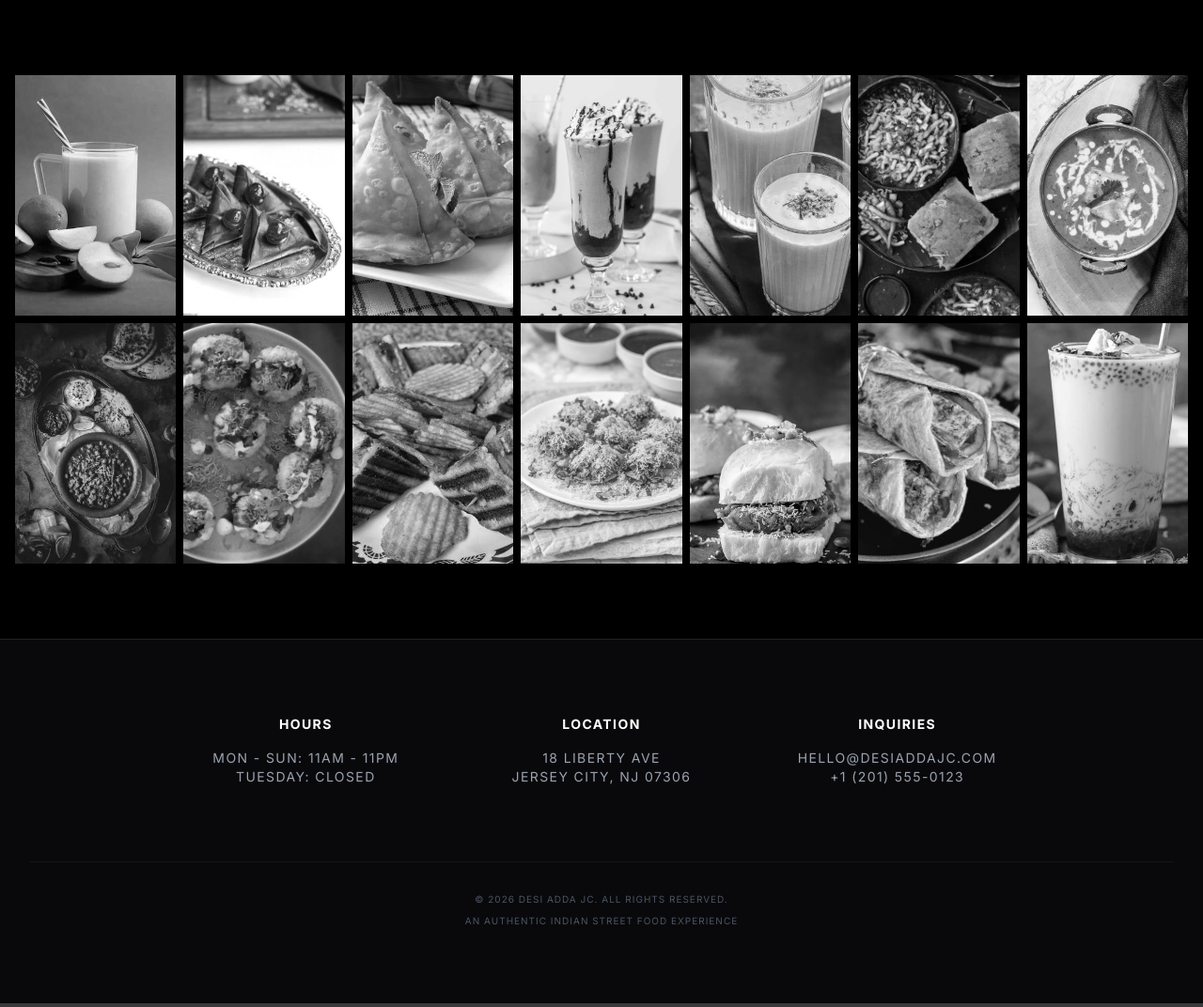
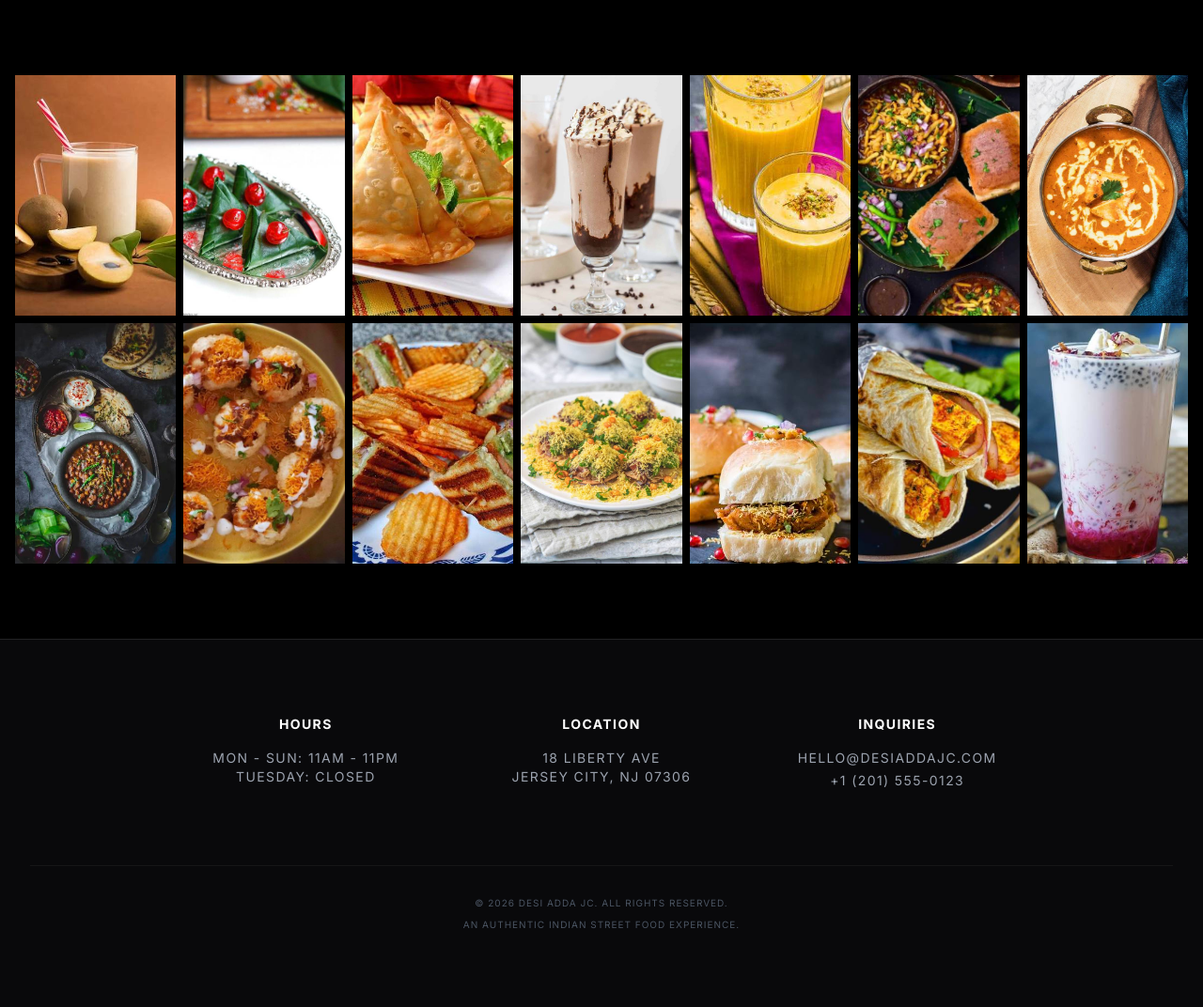
Before and after one commit to ananjara/desi-adda-web, a Flask app: page / in a window 1280 px wide. Shown: the part 800-1872 px from the top of the page at 94% size. Run offline with Flask 3, Linux system fonts and the light colour scheme; some libraries are stand-ins or nearby versions.

Commit message:
UI Changes

```diff
--- a/templates/index.html
+++ b/templates/index.html
@@ -13,8 +13,7 @@
 </head>
 <body class="bg-black text-white antialiased">
 
-    <nav class="fixed top-0 left-0 w-full z-40 flex justify-between items-center px-8 pt-10 pb-6 bg-gradient-to-b from-black/90 to-transparent">
-        <div class="flex items-center space-x-5 w-1/3">
+<nav id="topNav" class="fixed top-0 left-0 w-full z-40 flex justify-between items-center px-8 pt-10 pb-6 bg-gradient-to-b from-black/90 to-transparent transition-all duration-500 transform translate-y-0 opacity-100">        <div class="flex items-center space-x-5 w-1/3">
             <a href="https://www.instagram.com/desiadda_fastfood/" target="_blank" class="hover:text-pink-500 transition-all duration-300">
                 <svg class="w-6 h-6" fill="currentColor" viewBox="0 0 24 24"><path d="M12 2.163c3.204 0 3.584.012 4.85.07 3.252.148 4.771 1.691 4.919 4.919.058 1.265.069 1.645.069 4.849 0 3.205-.012 3.584-.069 4.849-.149 3.225-1.664 4.771-4.919 4.919-1.266.058-1.644.07-4.85.07-3.204 0-3.584-.012-4.849-.07-3.26-.149-4.771-1.699-4.919-4.92-.058-1.265-.07-1.644-.07-4.849 0-3.204.013-3.583.07-4.849.149-3.227 1.664-4.771 4.919-4.919 1.266-.057 1.645-.069 4.849-.069zm0-2.163c-3.259 0-3.667.014-4.947.072-4.358.2-6.78 2.618-6.98 6.98-.059 1.281-.073 1.689-.073 4.948 0 3.259.014 3.668.072 4.948.2 4.358 2.618 6.78 6.98 6.98 1.281.058 1.689.072 4.948.072 3.259 0 3.668-.014 4.948-.072 4.354-.2 6.782-2.618 6.979-6.98.059-1.28.073-1.689.073-4.948 0-3.259-.014-3.667-.072-4.947-.196-4.354-2.617-6.78-6.979-6.98-1.281-.059-1.69-.073-4.949-.073zm0 5.838c-3.403 0-6.162 2.759-6.162 6.162s2.759 6.163 6.162 6.163 6.162-2.759 6.162-6.163c0-3.403-2.759-6.162-6.162-6.162zm0 10.162c-2.209 0-4-1.79-4-4 0-2.209 1.791-4 4-4s4 1.791 4 4c0 2.21-1.791 4-4 4zm6.406-11.845c-.796 0-1.441.645-1.441 1.44s.645 1.44 1.441 1.44c.795 0 1.439-.645 1.439-1.44s-.644-1.44-1.439-1.44z"/></svg>
             </a>
@@ -56,43 +55,49 @@
     </main>
 
     <div class="grid grid-cols-2 md:grid-cols-4 lg:grid-cols-7 gap-2 px-4 pb-20 bg-black w-full mt-20">
-        <div class="overflow-hidden"><img src="static/img/chikooshake.jpeg" class="w-full h-64 object-cover grayscale hover:grayscale-0 transition duration-700"></div>
-        <div class="overflow-hidden"><img src="static/img/meethapaan.jpeg" class="w-full h-64 object-cover grayscale hover:grayscale-0 transition duration-700"></div>
-        <div class="overflow-hidden"><img src="static/img/samosa.jpeg" class="w-full h-64 object-cover grayscale hover:grayscale-0 transition duration-700"></div>
-        <div class="overflow-hidden"><img src="static/img/chocoshake.jpeg" class="w-full h-64 object-cover grayscale hover:grayscale-0 transition duration-700"></div>
-        <div class="overflow-hidden"><img src="static/img/mangolassi.jpeg" class="w-full h-64 object-cover grayscale hover:grayscale-0 transition duration-700"></div>
-        <div class="overflow-hidden"><img src="static/img/mumbaimisalpav.jpeg" class="w-full h-64 object-cover grayscale hover:grayscale-0 transition duration-700"></div>
-        <div class="overflow-hidden"><img src="static/img/shahipaneer.jpeg" class="w-full h-64 object-cover grayscale hover:grayscale-0 transition duration-700"></div>
-        <div class="overflow-hidden"><img src="static/img/cholekulcha.jpeg" class="w-full h-64 object-cover grayscale hover:grayscale-0 transition duration-700"></div>
-        <div class="overflow-hidden"><img src="static/img/dahipuri.jpeg" class="w-full h-64 object-cover grayscale hover:grayscale-0 transition duration-700"></div>
-        <div class="overflow-hidden"><img src="static/img/mumbaisandwich.jpeg" class="w-full h-64 object-cover grayscale hover:grayscale-0 transition duration-700"></div>
-        <div class="overflow-hidden"><img src="static/img/sevpuri.jpeg" class="w-full h-64 object-cover grayscale hover:grayscale-0 transition duration-700"></div>
-        <div class="overflow-hidden"><img src="static/img/dabeli.jpeg" class="w-full h-64 object-cover grayscale hover:grayscale-0 transition duration-700"></div>
-        <div class="overflow-hidden"><img src="static/img/paneertikkaroll.jpeg" class="w-full h-64 object-cover grayscale hover:grayscale-0 transition duration-700"></div>
-        <div class="overflow-hidden"><img src="static/img/falooda.jpeg" class="w-full h-64 object-cover grayscale hover:grayscale-0 transition duration-700"></div>
+        <div class="overflow-hidden"><img src="static/img/chikooshake.jpeg" class="w-full h-64 object-cover hover:scale-110 transition duration-700"></div>
+        <div class="overflow-hidden"><img src="static/img/meethapaan.jpeg" class="w-full h-64 object-cover hover:scale-110 transition duration-700"></div>
+        <div class="overflow-hidden"><img src="static/img/samosa.jpeg" class="w-full h-64 object-cover hover:scale-110 transition duration-700"></div>
+        <div class="overflow-hidden"><img src="static/img/chocoshake.jpeg" class="w-full h-64 object-cover hover:scale-110 transition duration-700"></div>
+        <div class="overflow-hidden"><img src="static/img/mangolassi.jpeg" class="w-full h-64 object-cover hover:scale-110 transition duration-700"></div>
+        <div class="overflow-hidden"><img src="static/img/mumbaimisalpav.jpeg" class="w-full h-64 object-cover hover:scale-110 transition duration-700"></div>
+        <div class="overflow-hidden"><img src="static/img/shahipaneer.jpeg" class="w-full h-64 object-cover hover:scale-110 transition duration-700"></div>
+        <div class="overflow-hidden"><img src="static/img/cholekulcha.jpeg" class="w-full h-64 object-cover hover:scale-110 transition duration-700"></div>
+        <div class="overflow-hidden"><img src="static/img/dahipuri.jpeg" class="w-full h-64 object-cover hover:scale-110 transition duration-700"></div>
+        <div class="overflow-hidden"><img src="static/img/mumbaisandwich.jpeg" class="w-full h-64 object-cover hover:scale-110 transition duration-700"></div>
+        <div class="overflow-hidden"><img src="static/img/sevpuri.jpeg" class="w-full h-64 object-cover hover:scale-110 transition duration-700"></div>
+        <div class="overflow-hidden"><img src="static/img/dabeli.jpeg" class="w-full h-64 object-cover hover:scale-110 transition duration-700"></div>
+        <div class="overflow-hidden"><img src="static/img/paneertikkaroll.jpeg" class="w-full h-64 object-cover hover:scale-110 transition duration-700"></div>
+        <div class="overflow-hidden"><img src="static/img/falooda.jpeg" class="w-full h-64 object-cover hover:scale-110 transition duration-700"></div>
     </div>
 
     <footer class="bg-zinc-950 py-20 px-8 border-t border-white/10 text-center">
         <div class="max-w-4xl mx-auto grid grid-cols-1 md:grid-cols-3 gap-12 text-sm tracking-widest uppercase text-gray-400">
+
             <div>
                 <h4 class="text-white mb-4 font-bold">Hours</h4>
                 <p>Mon - Sun: 11AM - 11PM</p>
                 <p>Tuesday: Closed</p>
             </div>
+
             <div>
                 <h4 class="text-white mb-4 font-bold">Location</h4>
-                <p>18 Liberty Ave</p>
-                <p>Jersey City, NJ 07306</p>
+                <a href="https://maps.app.goo.gl/whot4u3JjHYV6rrM7" target="_blank" class="block hover:text-yellow-400 transition-colors duration-300 cursor-pointer">
+                    <p>18 Liberty Ave</p>
+                    <p>Jersey City, NJ 07306</p>
+                </a>
             </div>
+
             <div>
                 <h4 class="text-white mb-4 font-bold">Inquiries</h4>
-                <p>hello@desiaddajc.com</p>
-                <p>+1 (201) 555-0123</p>
+                <a href="mailto:hello@desiaddajc.com" class="block hover:text-yellow-400 transition-colors duration-300 mb-1">hello@desiaddajc.com</a>
+                <a href="tel:+12015550123" class="block hover:text-yellow-400 transition-colors duration-300">+1 (201) 555-0123</a>
             </div>
+
         </div>
         <div class="mt-20 pt-8 border-t border-white/5 text-[10px] text-gray-600 tracking-widest">
             <p>© 2026 DESI ADDA JC. ALL RIGHTS RESERVED.</p>
-            <p class="mt-2">AN AUTHENTIC INDIAN STREET FOOD EXPERIENCE</p>
+            <p class="mt-2">AN AUTHENTIC INDIAN STREET FOOD EXPERIENCE.</p>
         </div>
     </footer>
 
@@ -174,6 +179,7 @@
                 toggleContactModal();
             }
         });
+
         // This function turns the modal on and off
         function toggleOrderModal() {
             const modal = document.getElementById('orderModal');
@@ -186,6 +192,24 @@
                 toggleOrderModal();
             }
         });
+
+        // ==========================================
+        // SCROLL SENSOR FOR THE NAVIGATION BAR
+        // ==========================================
+        window.addEventListener('scroll', function() {
+            const nav = document.getElementById('topNav');
+            // 'window.innerHeight' is the exact height of your banner (1 screen)
+            // We trigger the fade out just before they completely leave the banner
+            if (window.scrollY > window.innerHeight * 0.8) {
+                // Hide the nav: fade it to 0 and slide it up slightly
+                nav.classList.add('opacity-0', '-translate-y-full', 'pointer-events-none');
+                nav.classList.remove('opacity-100', 'translate-y-0');
+            } else {
+                // Show the nav when they scroll back up to the banner
+                nav.classList.add('opacity-100', 'translate-y-0');
+                nav.classList.remove('opacity-0', '-translate-y-full', 'pointer-events-none');
+            }
+        });
     </script>
 
 </body>
```
Also changed, not shown: templates/menu.html (+20 -6 lines).
